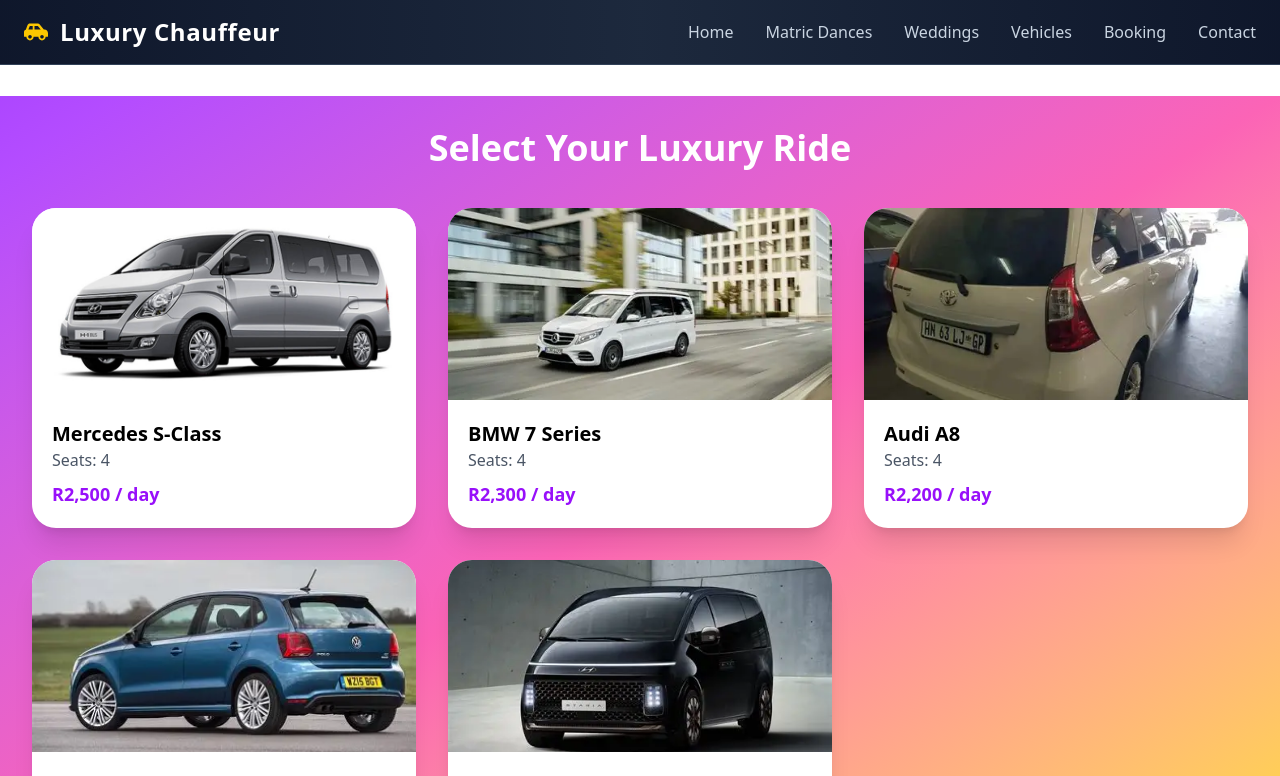
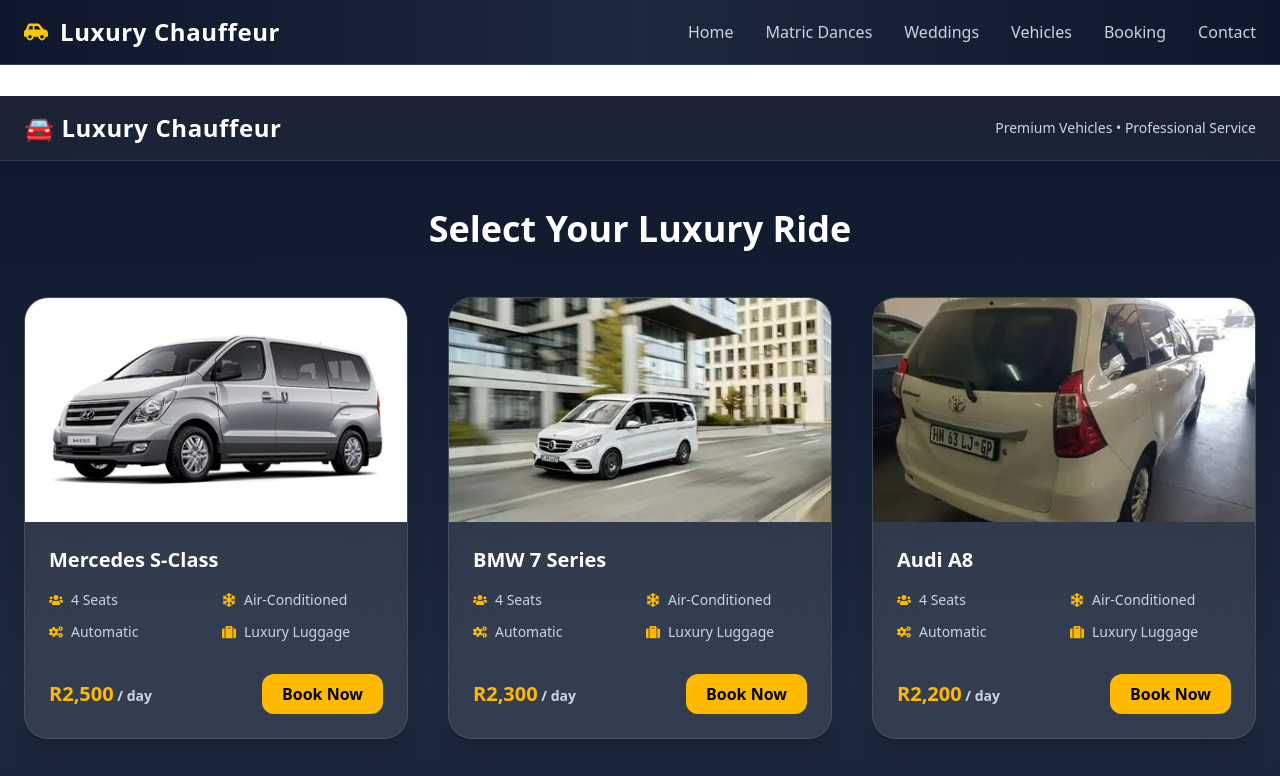
Before and after one commit to Matuku45/luxury-chauffeur-booking-system, a React (Vite) app: page / in a window 1280 px wide. Shown: the top 776 px of the page. Built offline with nearby package versions, Linux system fonts and the light colour scheme.

Commit message:
defined the booking at the root

```diff
--- a/src/App.jsx
+++ b/src/App.jsx
@@ -9,7 +9,7 @@
 import Vehicles from "./pages/Vehicles";
 import Booking from "./pages/Booking";
 import Contact from "./pages/Contact";
-import Login from "./pages/Login";
+
 import Signup from "./pages/Signup";
 import Dashboard from "./pages/dashboard";
 
@@ -25,10 +25,10 @@
             <Route path="/matric-dances" element={<MatricDances />} />
             <Route path="/weddings" element={<Weddings />} />
             <Route path="/vehicles" element={<Vehicles />} />
-            <Route path="/booking" element={<Booking />} />
+            <Route path="/booking" element={<Home />} />
             <Route path="/contact" element={<Contact />} />
-            <Route path="/login" element={<Login />} />
-            <Route path="/signup" element={<Signup />} />
+
+
             <Route path="/dashboard" element={<Dashboard />} />
           </Routes>
         </main>
--- a/src/components/Header.jsx
+++ b/src/components/Header.jsx
@@ -49,11 +49,9 @@
       {menuOpen && (
         <div className="md:hidden bg-slate-900 px-6 py-6 space-y-4 text-center border-t border-slate-700">
           {[
-            { label: "Home", path: "/" },
+            { label: "Home", path: "/booking" },
             { label: "Matric Dances", path: "/matric-dances" },
             { label: "Weddings", path: "/weddings" },
-            { label: "Vehicles", path: "/dashboard" },
-            { label: "Booking", path: "/booking" },
             { label: "Contact", path: "/contact" },
             { label: "Login", path: "/login" },
             { label: "Sign Up", path: "/signup"},
--- a/src/pages/Booking.jsx
+++ b/src/pages/Booking.jsx
@@ -5,6 +5,10 @@
   FaMapMarkerAlt,
   FaPhone,
   FaTimes,
+  FaUsers,
+  FaSnowflake,
+  FaSuitcase,
+  FaCogs,
 } from "react-icons/fa";
 import axios from "axios";
 
@@ -26,11 +30,41 @@
 
   /* 🚘 CARS */
   const cars = [
-    { name: "Mercedes S-Class", reg: "ABC123", seats: 4, pricePerDay: 2500, image: picture1 },
-    { name: "BMW 7 Series", reg: "XYZ789", seats: 4, pricePerDay: 2300, image: pic },
-    { name: "Audi A8", reg: "DEF456", seats: 4, pricePerDay: 2200, image: pic3 },
-    { name: "Executive Uber Black", reg: "UBR001", seats: 4, pricePerDay: 1800, image: uber },
-    { name: "Luxury Uber XL", reg: "UBR002", seats: 6, pricePerDay: 2000, image: uber2 },
+    {
+      name: "Mercedes S-Class",
+      reg: "ABC123",
+      seats: 4,
+      pricePerDay: 2500,
+      image: picture1,
+    },
+    {
+      name: "BMW 7 Series",
+      reg: "XYZ789",
+      seats: 4,
+      pricePerDay: 2300,
+      image: pic,
+    },
+    {
+      name: "Audi A8",
+      reg: "DEF456",
+      seats: 4,
+      pricePerDay: 2200,
+      image: pic3,
+    },
+    {
+      name: "Executive Uber Black",
+      reg: "UBR001",
+      seats: 4,
+      pricePerDay: 1800,
+      image: uber,
+    },
+    {
+      name: "Luxury Uber XL",
+      reg: "UBR002",
+      seats: 6,
+      pricePerDay: 2000,
+      image: uber2,
+    },
   ];
 
   const handleChange = (e) => {
@@ -57,35 +91,68 @@
   };
 
   return (
-    <section className="min-h-screen bg-gradient-to-br from-purple-500 via-pink-400 to-yellow-300 p-8">
-      {/* ================= HEADER ================= */}
-      <h1 className="text-4xl font-extrabold text-white mb-10 text-center">
+    <section className="min-h-screen bg-gradient-to-b from-slate-900 via-slate-800 to-slate-900 text-white">
+
+      {/* ================= TOP BAR ================= */}
+      <header className="sticky top-0 z-40 backdrop-blur-xl bg-white/5 border-b border-white/10">
+        <div className="max-w-7xl mx-auto px-6 py-4 flex justify-between items-center">
+          <h1 className="text-2xl font-extrabold tracking-wide">
+            🚘 Luxury Chauffeur
+          </h1>
+          <span className="text-sm text-gray-300 hidden sm:block">
+            Premium Vehicles • Professional Service
+          </span>
+        </div>
+      </header>
+
+      {/* ================= CONTENT ================= */}
+      <div className="px-6 py-12 max-w-7xl mx-auto">
+        <h2 className="text-4xl font-extrabold mb-12 text-center">
           Select Your Luxury Ride
-      </h1>
+        </h2>
 
-      {/* ================= PRODUCTS GRID ================= */}
-      <div className="grid gap-8 sm:grid-cols-2 lg:grid-cols-3 max-w-7xl mx-auto">
+        {/* ================= CAR GRID ================= */}
+        <div className="grid gap-10 sm:grid-cols-2 lg:grid-cols-3">
           {cars.map((car) => (
             <motion.div
               key={car.reg}
-            whileHover={{ scale: 1.05 }}
-            onClick={() => setSelectedCar(car)}
-            className="cursor-pointer rounded-3xl overflow-hidden shadow-xl bg-white"
+              whileHover={{ y: -8 }}
+              className="rounded-3xl overflow-hidden bg-white/10 backdrop-blur-xl border border-white/10 shadow-xl"
             >
               <img
                 src={car.image}
                 alt={car.name}
-              className="h-48 w-full object-cover"
+                className="h-56 w-full object-cover"
               />
-            <div className="p-5">
+
+              <div className="p-6 space-y-4">
                 <h3 className="text-xl font-bold">{car.name}</h3>
-              <p className="text-gray-600">Seats: {car.seats}</p>
-              <p className="mt-2 text-lg font-extrabold text-purple-600">
-                R{car.pricePerDay.toLocaleString()} / day
+
+                {/* FEATURES */}
+                <div className="grid grid-cols-2 gap-3 text-sm text-gray-300">
+                  <Feature icon={<FaUsers />} label={`${car.seats} Seats`} />
+                  <Feature icon={<FaSnowflake />} label="Air-Conditioned" />
+                  <Feature icon={<FaCogs />} label="Automatic" />
+                  <Feature icon={<FaSuitcase />} label="Luxury Luggage" />
+                </div>
+
+                <div className="flex justify-between items-center pt-4">
+                  <p className="text-xl font-extrabold text-amber-400">
+                    R{car.pricePerDay.toLocaleString()}
+                    <span className="text-sm text-gray-300"> / day</span>
                   </p>
+
+                  <button
+                    onClick={() => setSelectedCar(car)}
+                    className="px-5 py-2 rounded-xl bg-amber-400 text-black font-bold hover:bg-amber-300 transition"
+                  >
+                    Book Now
+                  </button>
+                </div>
               </div>
             </motion.div>
           ))}
+        </div>
       </div>
 
       {/* ================= BOOKING MODAL ================= */}
@@ -95,14 +162,14 @@
             initial={{ opacity: 0 }}
             animate={{ opacity: 1 }}
             exit={{ opacity: 0 }}
-            className="fixed inset-0 z-50 flex items-center justify-center bg-black/60 backdrop-blur-sm"
+            className="fixed inset-0 z-50 flex items-center justify-center bg-black/70 backdrop-blur-sm"
           >
             <motion.form
-              initial={{ scale: 0.9, y: 30 }}
-              animate={{ scale: 1, y: 0 }}
-              exit={{ scale: 0.9, y: 30 }}
+              initial={{ scale: 0.9 }}
+              animate={{ scale: 1 }}
+              exit={{ scale: 0.9 }}
               onSubmit={handleSubmit}
-              className="bg-white w-full max-w-lg rounded-3xl p-6 shadow-2xl relative space-y-4"
+              className="bg-white text-black w-full max-w-lg rounded-3xl p-6 shadow-2xl relative space-y-4"
             >
               <button
                 type="button"
@@ -112,40 +179,23 @@
                 <FaTimes />
               </button>
 
-              <h2 className="text-2xl font-extrabold text-purple-700">
+              <h2 className="text-2xl font-extrabold text-slate-800">
                 Book {selectedCar.name}
               </h2>
 
               <Input label="Pick-up Date" icon={<FaCalendarAlt />}>
-                <input
-                  type="date"
-                  name="pickUpDate"
-                  required
-                  onChange={handleChange}
-                  className="form-input w-full"
-                />
+                <input type="date" name="pickUpDate" required onChange={handleChange} className="form-input w-full" />
               </Input>
 
               <Input label="Pick-up Location" icon={<FaMapMarkerAlt />}>
-                <input
-                  name="pickUpLocation"
-                  required
-                  onChange={handleChange}
-                  className="form-input w-full"
-                />
+                <input name="pickUpLocation" required onChange={handleChange} className="form-input w-full" />
               </Input>
 
-              <Input label="Cell Phone Number" icon={<FaPhone />}>
-                <input
-                  type="tel"
-                  name="clientPhone"
-                  required
-                  onChange={handleChange}
-                  className="form-input w-full"
-                />
+              <Input label="Phone Number" icon={<FaPhone />}>
+                <input type="tel" name="clientPhone" required onChange={handleChange} className="form-input w-full" />
               </Input>
 
-              <button className="w-full py-3 rounded-xl bg-purple-600 text-white font-bold hover:bg-purple-500 transition">
+              <button className="w-full py-3 rounded-xl bg-slate-900 text-white font-bold hover:bg-slate-800 transition">
                 Confirm Booking
               </button>
             </motion.form>
@@ -156,12 +206,19 @@
   );
 };
 
-/* ================= INPUT COMPONENT ================= */
+/* ================= SMALL COMPONENTS ================= */
+
+const Feature = ({ icon, label }) => (
+  <div className="flex items-center gap-2">
+    <span className="text-amber-400">{icon}</span>
+    <span>{label}</span>
+  </div>
+);
 
 const Input = ({ label, icon, children }) => (
   <div>
-    <label className="flex items-center gap-2 font-semibold text-gray-700 mb-1">
-      <span className="text-purple-600">{icon}</span>
+    <label className="flex items-center gap-2 font-semibold mb-1">
+      <span className="text-slate-700">{icon}</span>
       {label}
     </label>
     {children}
```
Lines whose indentation alone changed are shown as unchanged.
